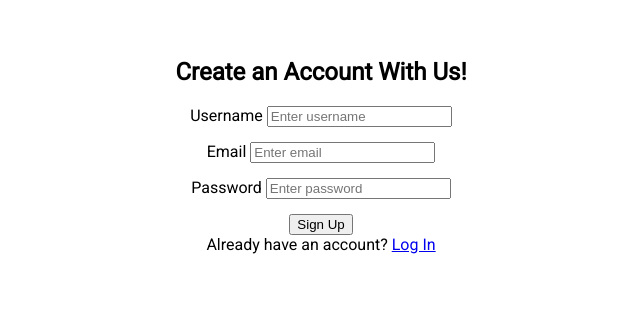
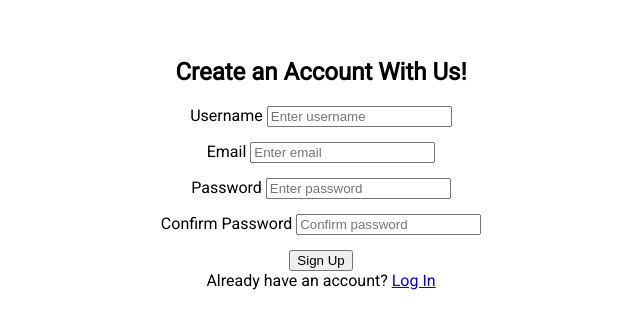
Before and after one commit to jodichoo/LE_PLAN_Web, a React (Create React App) app: page /signup in a window 1280 px wide. Shown: the top 328 px of the page, without its empty margins (319-959 px from the left). Built offline with nearby package versions, Linux system fonts and the light colour scheme; no server answers.

Commit message:
implemented firebase authentication (signup, login, logout)

```diff
--- a/src/App.js
+++ b/src/App.js
@@ -3,6 +3,8 @@ import Signup from './components/Signup';
 import Login from './components/Login';
 import Dashboard from './components/Dashboard';
 import LandingPage from './components/LandingPage';
+import { AuthProvider } from './contexts/AuthContexts';
+import PrivateRoute from './components/PrivateRoute';
 import { BrowserRouter as Router, Route, Switch } from 'react-router-dom';
 import React from 'react';
 
@@ -11,10 +13,12 @@ function App() {
     <div className="App">
       <Router>
         <Switch>
-          <Route exact path='/' component={LandingPage} />
-          <Route path='/signup' component={Signup} />
-          <Route path='/login' component={Login} />
-          <Route path='/dashboard' component={Dashboard} />
+          <AuthProvider>
+            <Route exact path='/' component={LandingPage} />
+            <Route path='/signup' component={Signup} />
+            <Route path='/login' component={Login} />
+            <PrivateRoute path='/dashboard' component={Dashboard} />
+          </AuthProvider>
         </Switch>
       </Router>
       {/* <LandingPage />  */}
--- a/src/components/Dashboard.js
+++ b/src/components/Dashboard.js
@@ -1,10 +1,29 @@
 import CenterDashboard from './CenterDashboard';
 import LeftDashboard from './LeftDashboard';
 import RightDashboard from './RightDashboard';
+import { useState } from 'react';
+import { useHistory } from 'react-router-dom';
+import { useAuth } from '../contexts/AuthContexts';
 
 function Dashboard() {
+    const { currentUser, logout } = useAuth();
+    const [error, setError] = useState('');
+    const history = useHistory();
+
+    async function handleLogOut() {
+        setError("");
+        try {
+            await logout()
+            history.push('/login');
+        } catch {
+            setError('Failed to log out');
+        }
+    }
     return (
         <div>
+            {/* logout button  */}
+            {error && <p>{error}</p>}
+            <button onClick={handleLogOut}>Log Out</button>
             {/* Left */}
             <LeftDashboard />
             {/* Center */}
--- a/src/components/Login.js
+++ b/src/components/Login.js
@@ -1,23 +1,47 @@
-import React from 'react';
+import React, { useState, useRef } from 'react';
+import { useHistory } from 'react-router-dom';
+import { useAuth } from '../contexts/AuthContexts';
 import { Link } from 'react-router-dom';
 
 function Login() {
+    const emailRef = useRef();
+    const passwordRef = useRef();
+    const { login } = useAuth();
+    const [error, setError] = useState("");
+    const [loading, setLoading] = useState(false);
+    const history = useHistory();
+
+    async function handleSubmit(e) {
+        e.preventDefault();
+
+        try {
+            setError("");
+            setLoading(true);
+            await login(emailRef.current.value, passwordRef.current.value);
+            history.push('/dashboard');
+        } catch {
+            setError("Failed to log in")
+        }
+        setLoading(false);
+    }
+
     return (
         <div className='signup-login'>
             <h2>Log In:</h2>
-            <form className='signup-login-details'>
+            {error && <p>{error}</p>}
+            <form className='signup-login-details' onSubmit={handleSubmit}>
                 <div className='signup-login-field'>
                     <label id='email-label' for="email">Email</label>
                     {' '}
-                    <input type='email' placeholder='Enter email'></input>
+                    <input type='email' ref={emailRef} placeholder='Enter email'></input>
                 </div>
                 <div className='signup-login-field'>
                     <label id='password-label' for="password">Password</label>
                     {' '}
-                    <input type='password' placeholder='Enter password'></input>
+                    <input type='password' ref={passwordRef} placeholder='Enter password'></input>
                 </div>
                 <label className='enter-button' for='login-button'>
-                <button type="submit" id='login-button'>Log In</button></label>
+                <button disbled={loading} type="submit" id='login-button'>Log In</button></label>
             </form>
             Do not have an account? <Link to='/signup'>Sign up here</Link>
         </div>
--- /dev/null
+++ b/src/components/PrivateRoute.js
@@ -0,0 +1,19 @@
+import React from 'react';
+import { useAuth } from '../contexts/AuthContexts';
+import { Route, Redirect } from 'react-router-dom';
+
+
+function PrivateRoute({ component: Component, ...rest }) {
+    const { currentUser } = useAuth();
+    return (
+        <Route
+        {...rest}
+        render={props => {
+            return currentUser ? <Component {...props} />
+                               : <Redirect to='/login' />
+        }}>
+        </Route>
+    )
+}
+
+export default PrivateRoute;
--- a/src/components/Signup.js
+++ b/src/components/Signup.js
@@ -1,29 +1,64 @@
-import React from 'react';
-import { Link } from 'react-router-dom';
+import React, { useRef, useState } from 'react';
+import { Link, useHistory } from 'react-router-dom';
+import { useAuth } from '../contexts/AuthContexts';
 
 
 function Signup() {
+    const emailRef = useRef();
+    const passwordRef = useRef();
+    const passwordConfirmRef = useRef();
+    const { signup } = useAuth();
+    const [error, setError] = useState("");
+    const [loading, setLoading] = useState(false);
+    const history = useHistory();
+
+    async function handleSubmit(e) {
+        e.preventDefault();
+
+        if (passwordRef.current.value !== passwordConfirmRef.current.value) {
+           return setError("Passwords do not match!");
+        } else if (passwordRef.current.value.length < 6) {
+            return setError("Password has to be at least 6 characters long");
+        }
+
+        try {
+            setError("");
+            setLoading(true);
+            await signup(emailRef.current.value, passwordRef.current.value);
+            history.push('/dashboard');
+        } catch {
+            setError("Failed to create an account")
+        }
+        setLoading(false);
+    }
+
     return (
         <div className='signup-login'>
             <h2>Create an Account With Us!</h2>
-            <form className='signup-login-details'>
+            {error && <p>{error}</p>}
+            <form className='signup-login-details' onSubmit={handleSubmit}>
                 <div className='signup-login-field'>
                     <label id='username-label' for="username">Username</label>
                     {' '}
-                    <input type='email' placeholder='Enter username'></input>
+                    <input type='text' placeholder='Enter username'></input>
                 </div>
                 <div className='signup-login-field'>
                     <label id='email-label' for="email">Email</label>
                     {' '}
-                    <input type='email' placeholder='Enter email'></input>
+                    <input type='email' ref={emailRef} placeholder='Enter email'></input>
                 </div>
                 <div className='signup-login-field'>
                     <label id='password-label' for="password">Password</label>
                     {' '}
-                    <input type='password' placeholder='Enter password'></input>
+                    <input type='password' ref={passwordRef} placeholder='Enter password'></input>
+                </div>
+                <div className='signup-login-field'>
+                    <label id='password-confirm-label' for="password-confirm">Confirm Password</label>
+                    {' '}
+                    <input type='password' ref={passwordConfirmRef} placeholder='Confirm password'></input>
                 </div>
                 <label className='enter-button' for='submit-button'>
-                <button type="submit" id='submit-button'>Sign Up</button></label>
+                <button disable={loading} type="submit" id='submit-button'>Sign Up</button></label>
             </form>
             Already have an account? <Link to='/login'>Log In</Link>
         </div>
--- /dev/null
+++ b/src/contexts/AuthContexts.js
@@ -0,0 +1,51 @@
+import React, { useContext, useEffect, useState } from 'react';
+import { auth, db } from '../firebase';
+
+//create the current context
+const AuthContext = React.createContext();
+
+export function useAuth() {
+    return useContext(AuthContext);
+}
+
+//i.e. <AuthProvider>{ children }</AuthProvider>
+export function AuthProvider({ children }) {
+    const [currentUser, setCurrentUser] = useState();
+    const [loading, setLoading] = useState(true);
+
+    //values that is passed down and used throughout all child components
+    const value = {
+        currentUser,
+        signup,
+        login,
+        logout
+    }
+
+    function signup(email, password) {
+        return auth.createUserWithEmailAndPassword(email, password);
+    }
+
+    function login(email, password) {
+        return auth.signInWithEmailAndPassword(email, password);
+    }
+
+    function logout() {
+        return auth.signOut();
+    }
+
+    useEffect(() => {
+        const unsubscribe = auth.onAuthStateChanged((user) => {
+            setCurrentUser(user);
+            setLoading(false);
+        })
+        return unsubscribe;
+    }, []); //[] so it only runs once when current component is rendered
+
+    return (
+        //provides the AuthContext to children, pass down things in value to children as props
+        <AuthContext.Provider value={ value }>
+            {/* if not loading, render out children */}
+            {!loading && children}
+        </AuthContext.Provider>
+    );
+}
```
